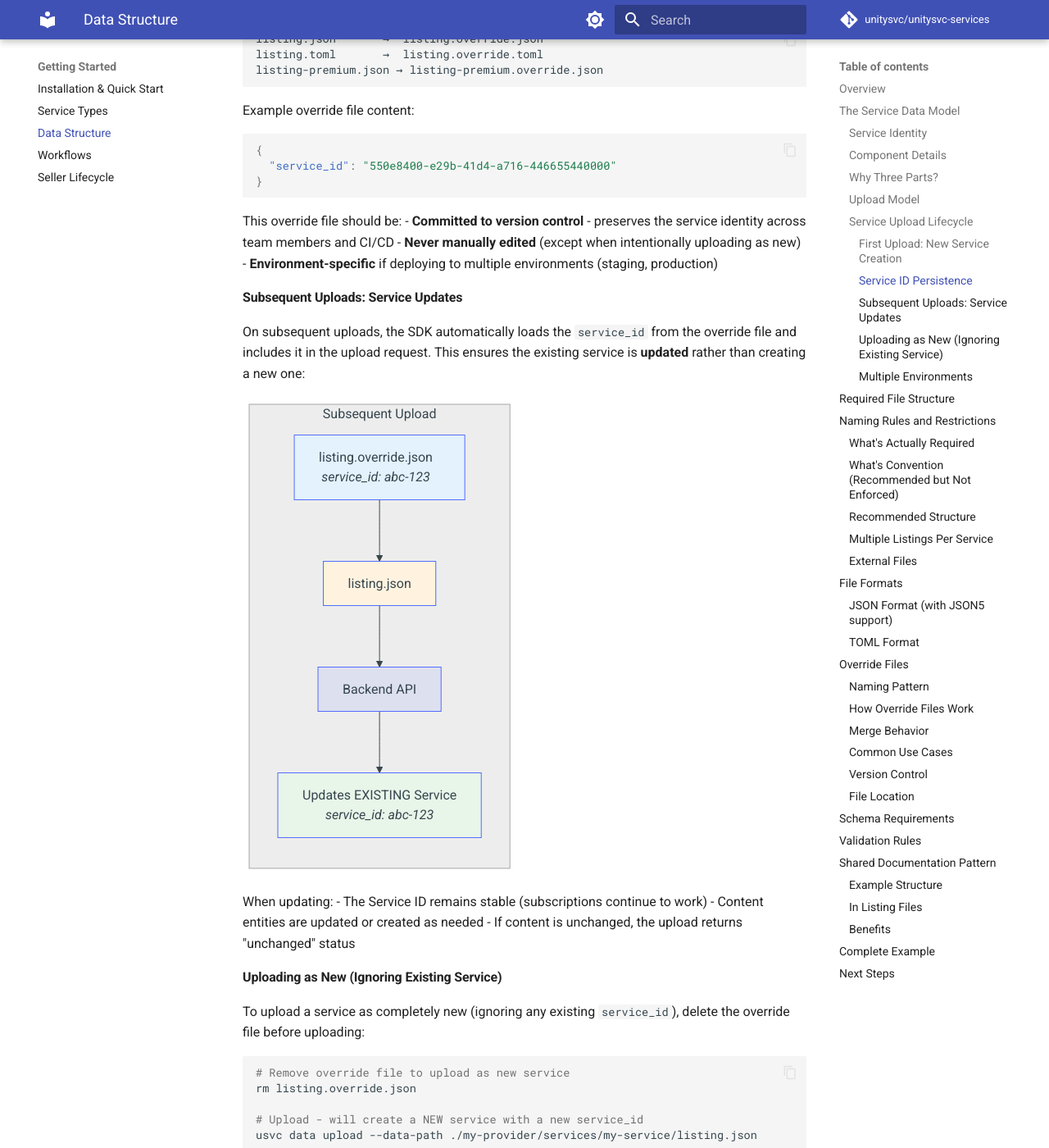
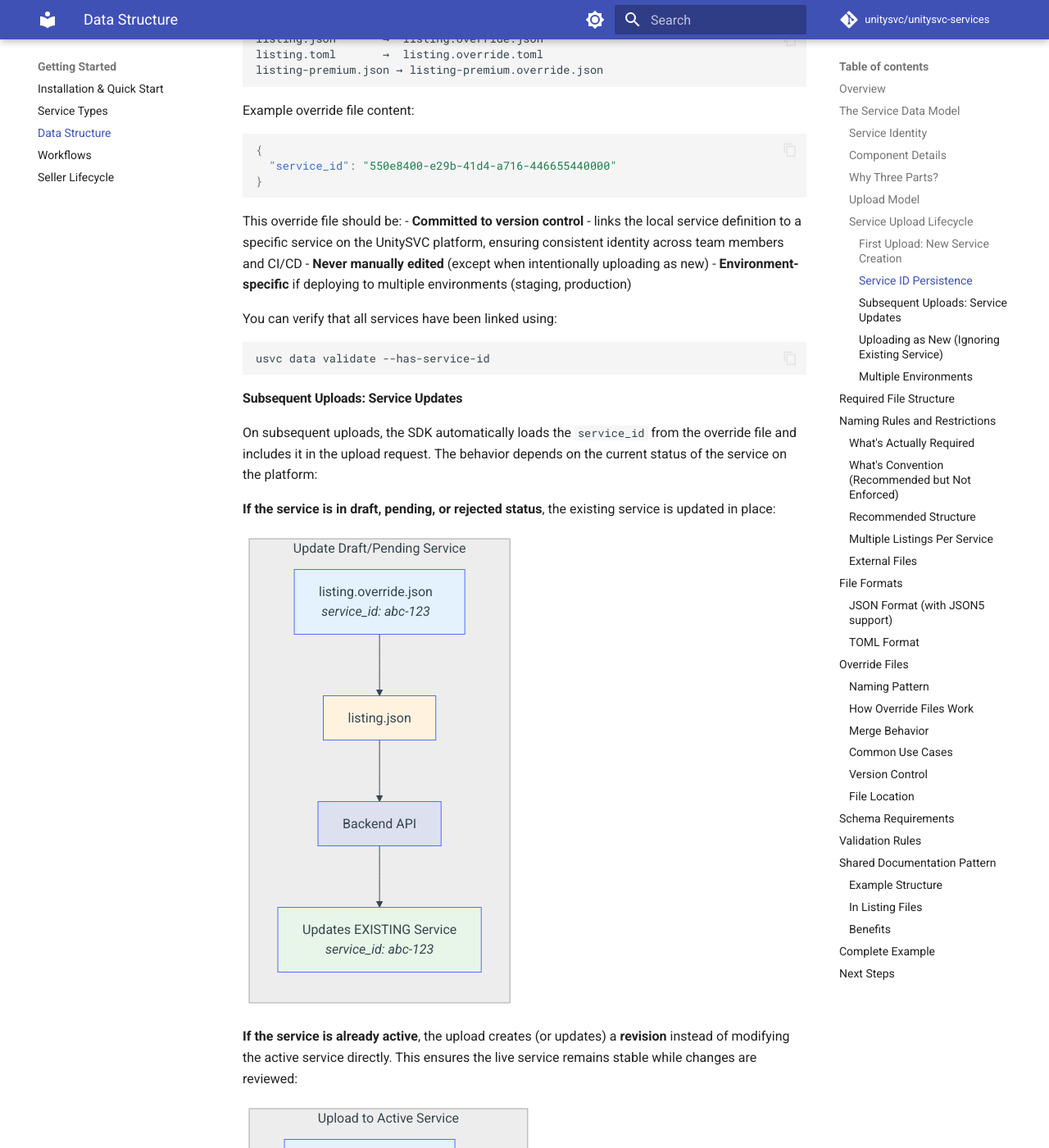
Before and after one commit to unitysvc/unitysvc-services, an MkDocs documentation site: the page built from docs/data-structure.md, in a window 1280 px wide and 1400 px high, scrolled down 4245 px. Shown: the whole window at 82% size. Built offline with MkDocs 1.6.1 and Material for MkDocs 9.7.7, drawn with Linux system fonts in a browser that asks for light colours; comment, search, counter and statistics services are not loaded; some of the changed text lies outside the part shown.

Commit message:
Document override file tracking and revision upload behavior
- Recommend tracking override files in version control to link services
  to the UnitySVC platform
- Document revision behavior when uploading to active services
- Add usvc data validate --has-service-id reference
- Remove CI/CD gitignore option (overrides should be tracked)

Co-Authored-By: Claude Opus 4.6 (1M context) <noreply@anthropic.com>

````diff
--- a/docs/data-structure.md
+++ b/docs/data-structure.md
@@ -135,17 +135,24 @@ Example override file content:
 ```
 
 This override file should be:
-- **Committed to version control** - preserves the service identity across team members and CI/CD
+- **Committed to version control** - links the local service definition to a specific service on the UnitySVC platform, ensuring consistent identity across team members and CI/CD
 - **Never manually edited** (except when intentionally uploading as new)
 - **Environment-specific** if deploying to multiple environments (staging, production)
 
+You can verify that all services have been linked using:
+```bash
+usvc data validate --has-service-id
+```
+
 #### Subsequent Uploads: Service Updates
 
-On subsequent uploads, the SDK automatically loads the `service_id` from the override file and includes it in the upload request. This ensures the existing service is **updated** rather than creating a new one:
+On subsequent uploads, the SDK automatically loads the `service_id` from the override file and includes it in the upload request. The behavior depends on the current status of the service on the platform:
+
+**If the service is in draft, pending, or rejected status**, the existing service is updated in place:
 
 ```mermaid
 flowchart LR
-    subgraph Update["Subsequent Upload"]
+    subgraph Update["Update Draft/Pending Service"]
         O2["listing.override.json<br/><i>service_id: abc-123</i>"] --> L2["listing.json"]
         L2 --> API2[Backend API]
         API2 --> S2["Updates EXISTING Service<br/><i>service_id: abc-123</i>"]
@@ -156,8 +163,28 @@ flowchart LR
     style S2 fill:#e8f5e9
 ```
 
+**If the service is already active**, the upload creates (or updates) a **revision** instead of modifying the active service directly. This ensures the live service remains stable while changes are reviewed:
+
+```mermaid
+flowchart LR
+    subgraph Revision["Upload to Active Service"]
+        O3["listing.override.json<br/><i>service_id: abc-123</i>"] --> L3["listing.json"]
+        L3 --> API3[Backend API]
+        API3 --> S3["Active Service<br/><i>abc-123 (unchanged)</i>"]
+        API3 --> R3["Revision (draft)<br/><i>rev-456</i>"]
+        R3 -.->|"on activation"| S3
+    end
+
+    style O3 fill:#e3f2fd
+    style L3 fill:#fff3e0
+    style S3 fill:#e8f5e9
+    style R3 fill:#fff9c4
+```
+
+When a revision is activated, it replaces the content of the active service but preserves the service ID. The local `service_id` in the override file continues to point to the active service throughout this process — subsequent uploads will update the same revision until it is activated.
+
 When updating:
-- The Service ID remains stable (subscriptions continue to work)
+- The Service ID remains stable (enrollments and subscriptions continue to work)
 - Content entities are updated or created as needed
 - If content is unchanged, the upload returns "unchanged" status
 
````
Also changed, not shown: other parts of docs/data-structure.md (+0 -4 lines).
